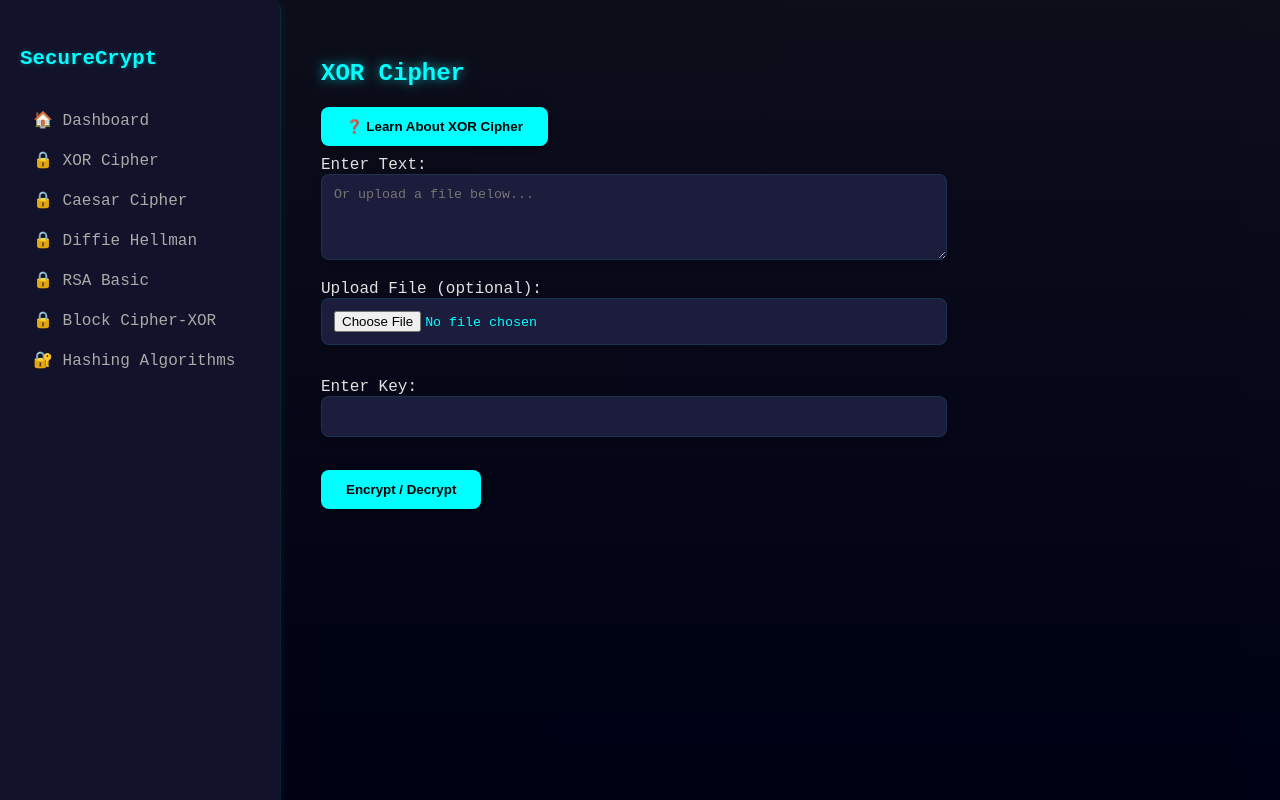
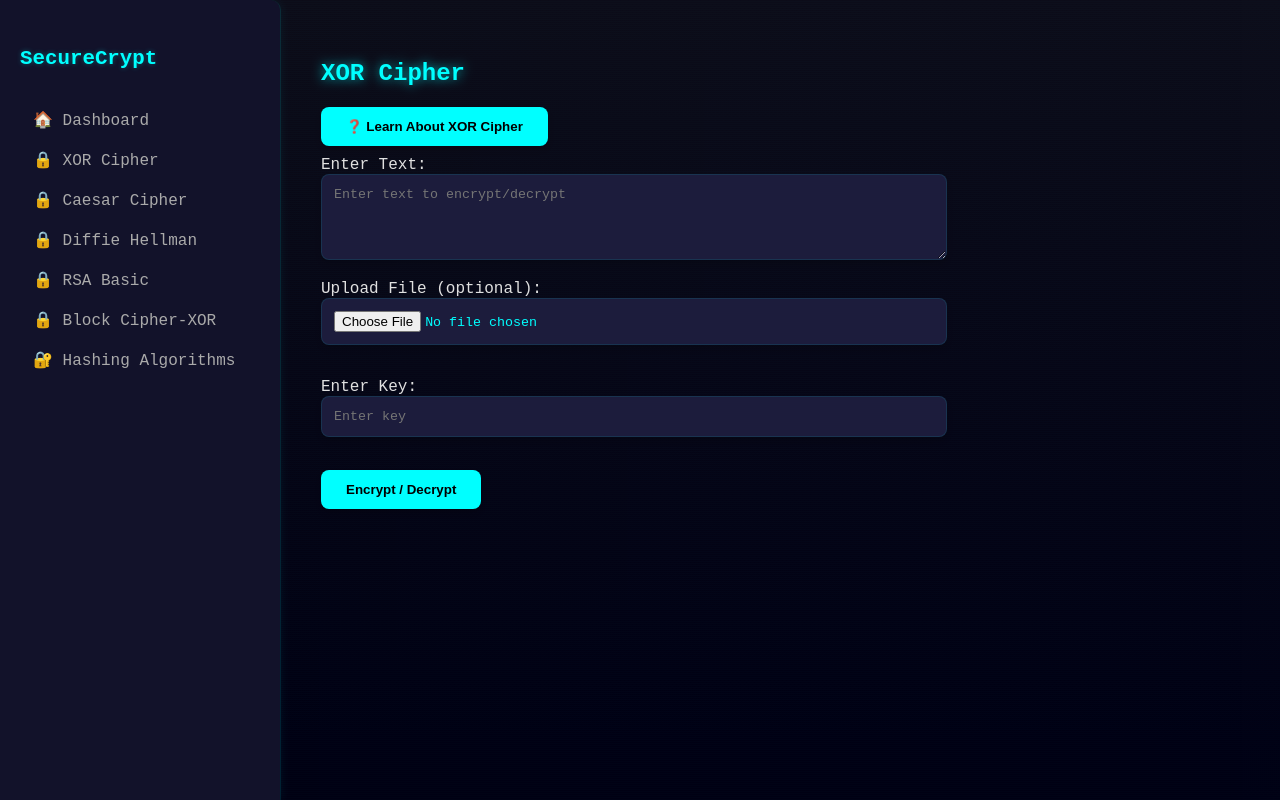
Before and after one commit to kzzZia/AC-FinalProject, a Flask app: page /xor in a window 1280 px wide. Run offline with Flask 3, Linux system fonts and the light colour scheme.

Commit message:
Update xor.html
added placeholder to provides a hint or example text inside form fields

```diff
--- a/templates/xor.html
+++ b/templates/xor.html
@@ -12,13 +12,13 @@
 
 <form method="POST" enctype="multipart/form-data">
     <label>Enter Text:</label><br>
-    <textarea name="text" rows="4" cols="60" placeholder="Or upload a file below...">{{ request.form.text or '' }}</textarea><br>
+    <textarea name="text" rows="4" cols="60" placeholder="Enter text to encrypt/decrypt">{{ request.form.text or '' }}</textarea><br>
 
     <label>Upload File (optional):</label><br>
     <input type="file" name="file"><br><br>
 
     <label>Enter Key:</label><br>
-    <input type="text" name="key" value="{{ request.form.key or '' }}" required><br><br>
+    <input type="text" name="key" placeholder="Enter key" value="{{ request.form.key or '' }}" required><br><br>
 
     <button type="submit">Encrypt / Decrypt</button>
 </form>
```
